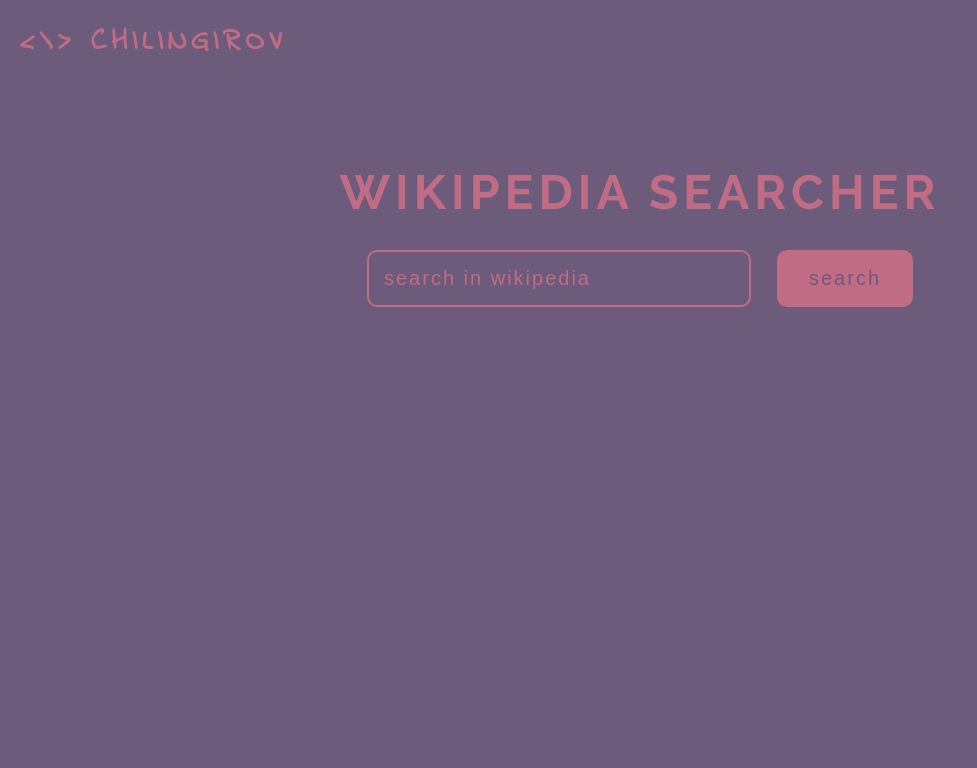
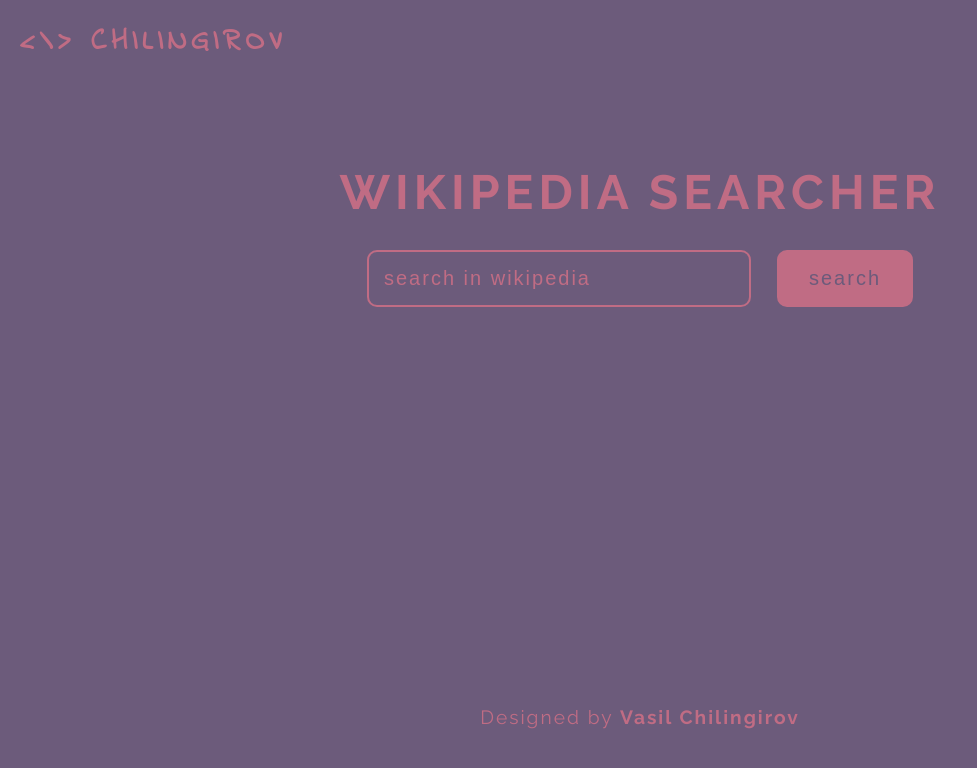
Before and after one commit to chilingirov/wikipedia-searcher, a plain HTML site: page index.html in a window 1280 px wide. Shown: the whole page, without its empty margins (0-977 px from the left). Drawn offline with nearby package versions, Linux system fonts and the light colour scheme; a web font is replaced by a local one.

Commit message:
Added autor

```diff
--- a/css/styles.css
+++ b/css/styles.css
@@ -16,6 +16,25 @@ section {
     color: white;
     text-align: center;
     margin-top: 100px;
+}
+
+footer {
+    font-size: 1.2rem;
+    margin-top: 40%;
+    text-align: center;
+    color: #c06c84;
+    font-family: 'Raleway', sans-serif;
+}
+
+footer a {
+    text-decoration: none;
+    color: #c06c84;
+    font-weight: bold;
+}
+
+footer p {
+    padding: 15px;
+    color: #c06c84;
 }
 
 .container {
@@ -136,6 +155,9 @@ span {
     section {
         margin-top: 100px;
     }
+    footer {
+        margin-top: 10%;
+    }
 }
 
 @keyframes blink {
--- a/index.html
+++ b/index.html
@@ -27,6 +27,9 @@
             </form>
         </section>
         <section id="results"></section>
+        <footer>
+            <p>Designed by <a href="http://vasilchilingirov.com">Vasil Chilingirov</a></p>
+        </footer>
     </div>
 
     <!--Jquery script-->
--- a/js/index.js
+++ b/js/index.js
@@ -37,11 +37,6 @@ window.onload = function() {
                 dataType: "jsonp",
                 success: function(response) {
                     var resLen = response.query.search.length;
-
-                    if (resLen === 0) {
-                        Wiki.results.innerHTML = Wiki.nothingFound;
-                        console.log(response.query.search.length);
-                    };
                     Wiki.results.innerHTML = '<h2 class="no-results">We found ' + resLen + ' results</h2>'
                     for (var i = 0; i < resLen; i++) {
                         Wiki.results.innerHTML += '<div class="box"><h2>' + response.query.search[i].title + '</h2><p>' + response.query.search[i].snippet + ' ' + '<a target="_blank" href=https://en.wikipedia.org/?curid=' + response.query.search[i].pageid + ' >Read in Wikipedia</a>' + '</p></div>';
```
